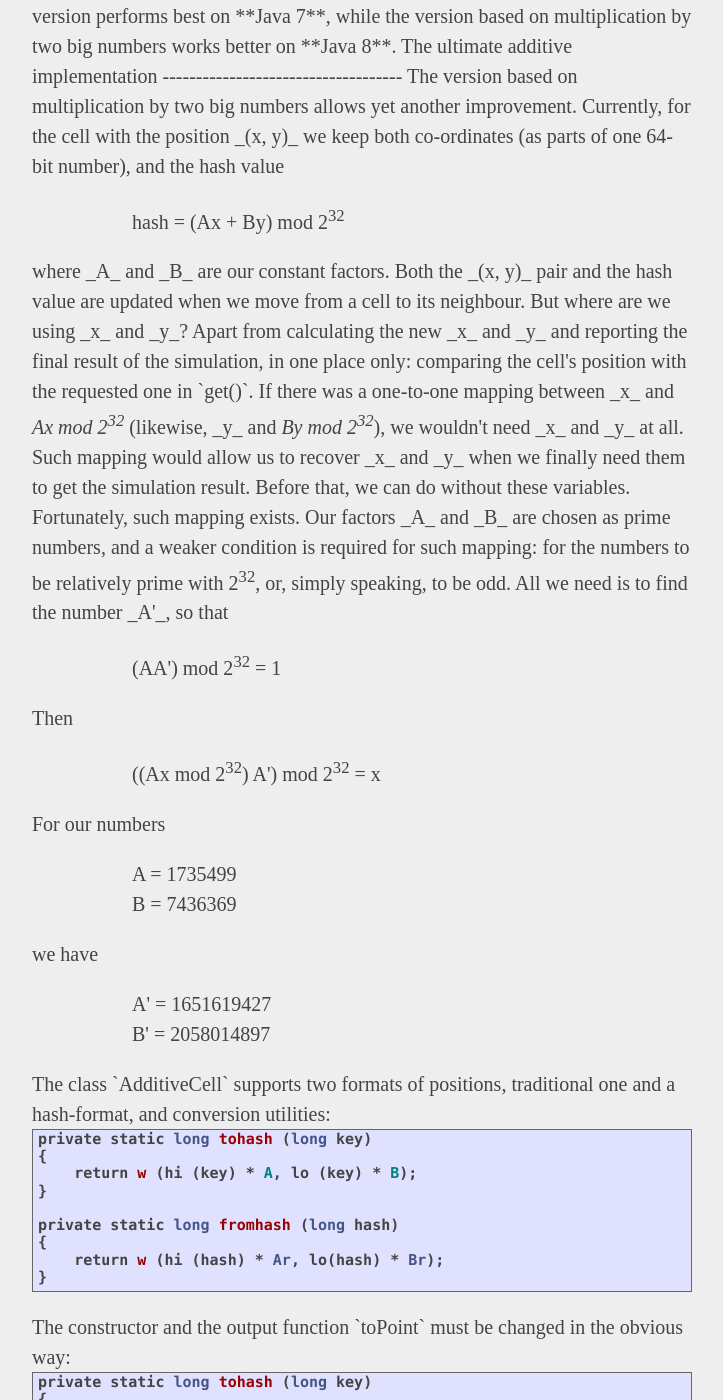
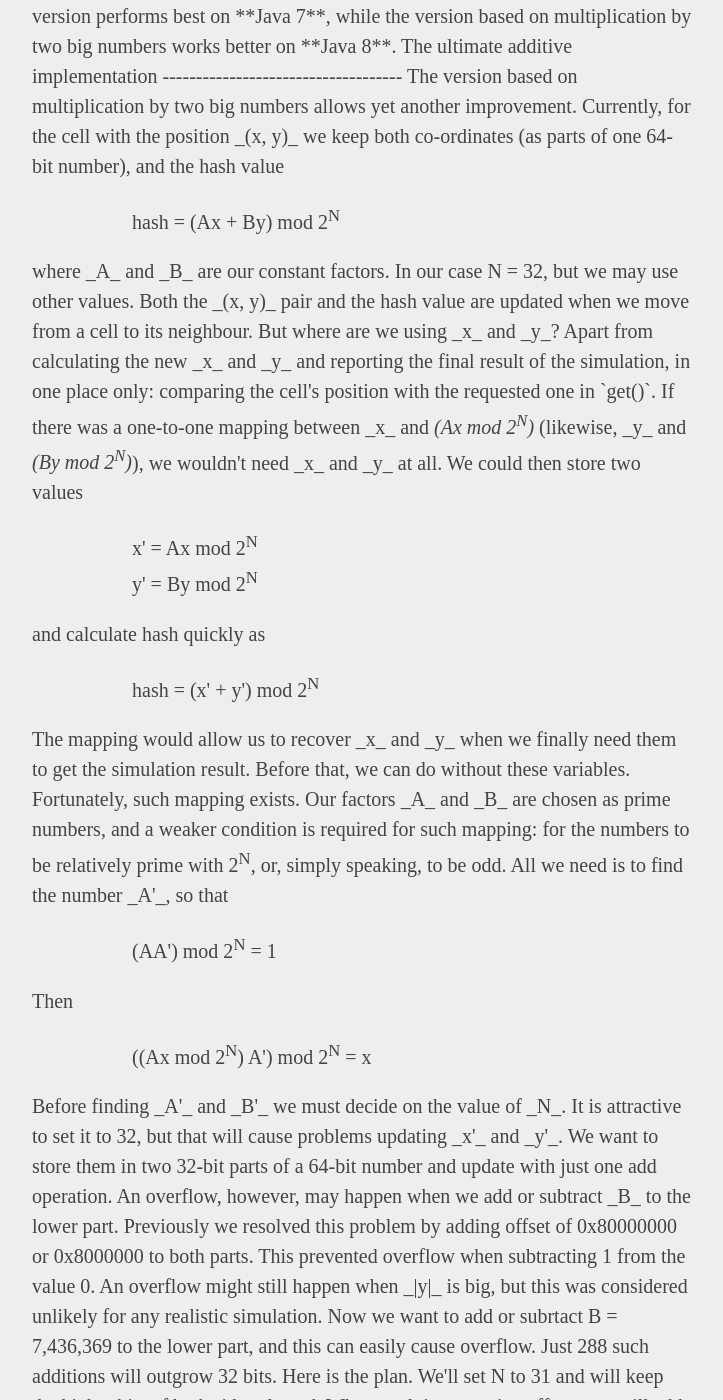
Before and after one commit to pzemtsov/pzemtsov.github.io, a Jekyll site: the page built from _posts/2016-01-31-home-made-hash-tables-in-java.md, in a window 1280 px wide and 1400 px high, scrolled down 15411 px. Shown: the whole window, without its empty margins (278-1001 px from the left). Built offline with Jekyll 4.4.1, drawn with Linux system fonts in a browser that asks for light colours; nearby versions of some CDN libraries; Markdown is read by kramdown in place of the engine named in the settings; some of the changed text lies outside the part shown.

Commit message:
Minor fix

```diff
--- a/_posts/2016-01-31-home-made-hash-tables-in-java.md
+++ b/_posts/2016-01-31-home-made-hash-tables-in-java.md
@@ -193,7 +193,7 @@
 key may be stored simply as `long`). Moreover, this way we also save a call to `equals` on the key objects: we can compare `long` values directly. Altogether this offers
 some improvement, we'll check now how big.
 
-All the code is available in [this repository]({{ site.REPO-LIFE }}/tree/1416a32afceacbc59f94d4c1be9ed42625736e32).
+All the code is available in [this repository]({{ site.REPO-LIFE }}/tree/36d73f731497d0aa84b8587a862b410cb77121da).
 
 First, we need an object to replace `Entry`, we'll call it `Cell`:
 
@@ -768,28 +768,52 @@
 one 64-bit number), and the hash value
 
   <div class="formula">
-    hash = (Ax + By) mod 2<sup>32</sup>
+    hash = (Ax + By) mod 2<sup>N</sup>
   </div>
 
-where _A_ and _B_ are our constant factors. Both the _(x, y)_ pair and the hash value are updated when we move from a cell to its neighbour. But where are we using _x_ and _y_?
+where _A_ and _B_ are our constant factors. In our case N = 32, but we may use other values. Both the _(x, y)_ pair and the hash value are updated when we move from a cell to its neighbour. But where are we using _x_ and _y_?
 Apart from calculating the new _x_ and _y_ and reporting the final result of the simulation, in one place only: comparing the cell's position with the requested one in `get()`.
-If there was a one-to-one mapping between _x_ and <em>Ax&nbsp;mod&nbsp;2<sup>32</sup></em>
-(likewise, _y_ and <em>By&nbsp;mod&nbsp;2<sup>32</sup></em>),
-we wouldn't need _x_ and _y_ at all. Such mapping would allow us to recover _x_ and _y_ when we finally need them to get the simulation result. Before that,
+If there was a one-to-one mapping between _x_ and <em>(Ax&nbsp;mod&nbsp;2<sup>N</sup>)</em>
+(likewise, _y_ and <em>(By&nbsp;mod&nbsp;2<sup>N</sup>)</em>),
+we wouldn't need _x_ and _y_ at all. We could then store two values
+
+  <div class="formula">
+    x' = Ax mod 2<sup>N</sup><br/>
+    y' = By mod 2<sup>N</sup><br/>
+  </div>
+
+and calculate hash quickly as
+
+  <div class="formula">
+    hash = (x' + y') mod 2<sup>N</sup>
+  </div>
+
+The mapping would allow us to recover _x_ and _y_ when we finally need them to get the simulation result. Before that,
 we can do without these variables.
 
 Fortunately, such mapping exists. Our factors _A_ and _B_ are chosen as prime numbers, and a weaker condition is required for such mapping: for the numbers to
-be relatively prime with 2<sup>32</sup>, or, simply speaking, to be odd. All we need is to find the number _A'_, so that
+be relatively prime with 2<sup>N</sup>, or, simply speaking, to be odd. All we need is to find the number _A'_, so that
 
   <div class="formula">
-    (AA') mod 2<sup>32</sup> = 1
+    (AA') mod 2<sup>N</sup> = 1
   </div>
 
 Then
 
   <div class="formula">
-    ((Ax mod 2<sup>32</sup>) A') mod 2<sup>32</sup> = x
+    ((Ax mod 2<sup>N</sup>) A') mod 2<sup>N</sup> = x
   </div>
+
+Before finding _A'_ and _B'_ we must decide on the value of _N_. It is attractive to set it to 32, but that will cause problems updating _x'_ and _y'_. We want to store them
+in  two 32-bit parts of a 64-bit number and update with just one add operation. An overflow, however, may happen when we add or subtract _B_ to the lower part.
+Previously we resolved this problem by adding offset of 0x80000000 or 0x8000000 to both parts. This prevented overflow when subtracting 1 from the value 0. An overflow might
+still happen when _|y|_ is big, but this was considered unlikely for any realistic simulation.
+
+Now we want to add or subrtact B = 7,436,369 to the lower part, and this can easily cause overflow. Just 288 such additions will outgrow 32 bits.
+
+Here is the plan. We'll set N to 31 and will keep the higher bits of both sides cleared. When applying negative offsets, we will add
+<em>(&minus;B&nbsp;&&nbsp;(2<sup>31</sup>&minus;1))</em> instead of
+subtracting B. This will avoid overflows at a cost of reducing our workspace to 31 bits instead of 32.
 
 For our numbers
 
@@ -798,42 +822,64 @@
     B = 7436369
   </div>
 
-we have
+we have, when N=31:
 
   <div class="formula">
     A' = 1651619427<br/>
     B' = 2058014897
   </div>
 
-The class `AdditiveCell` supports two formats of positions, traditional one and a hash-format, and conversion utilities:
+The class `AdditiveCell` supports conversion from the traditional format to the hash-format:
 
 {% highlight Java %}
-private static long tohash (long key)
-{
-    return w (hi (key) * A, lo (key) * B);
-}
+    public static long MASK = 0x7FFFFFFF7FFFFFFFL;
 
-private static long fromhash (long hash)
-{
-    return w (hi (hash) * Ar, lo(hash) * Br);
-}
+    public static long encode (int x, int y)
+    {
+        return w (x * A, y * B) & MASK;
+    }
+
+    public static Point decode (long hash)
+    {
+        int x = (hi (hash) * Ar) << 1 >> 1;
+        int y = (lo (hash) * Br) << 1 >> 1;
+        return new Point (x, y);
+    }
 {% endhighlight %}
 
-The constructor and the output function `toPoint` must be changed in the obvious way:
+The change in the Life implementation is quite straightforward (see `Hash_Additive3`). Here, for instance, is new `set()` and new `inc()`:
 
 {% highlight Java %}
-private static long tohash (long key)
-{
-    return w (hi (key) * A, lo (key) * B);
-}
+    public static long AM = w (-AdditiveCell.A, 0) & MASK;
+    public static long BM = w (0, -AdditiveCell.B) & MASK;
 
-private static long fromhash (long hash)
-{
-    return w (hi (hash) * Ar, lo(hash) * Br);
-}
+    void set (AdditiveCell c)
+    {
+        long w = c.pos;
+        inc (w+AM+BM);
+        inc (w+AM);
+        inc (w+AM+B);
+        inc (w+BM);
+        inc (w+B);
+        inc (w+A+BM);
+        inc (w+A);
+        inc (w+A+B);
+        c.set ();
+    }
+
+    private void inc (long w)
+    {
+        w &= MASK;
+        AdditiveCell c = get (w);
+        if (c == null) {
+            put (new AdditiveCell (w, 1));
+        } else {
+            c.inc ();
+        }
+    }
 {% endhighlight %}
 
-The change in the Life implementation is quite straightforward (see `Hash_Additive3`). The new hash function is worth noticing:
+The new hash function is worth looking at:
 
 {% highlight Java %}
 private int hash (long key)
@@ -882,8 +928,8 @@
 <tr><td class="label">Hash_HomeMade5</td> <td class="ttext">The action lists were introduced              </td><td> 395</td><td>  354</td></tr>
 <tr><td class="label">Hash_HomeMade6</td> <td class="ttext">The division-based hash function, hard coded  </td><td> 392</td><td>  353</td></tr>
 <tr><td class="label">Hash_Additive</td> <td class="ttext">The division-based hash function, additive     </td><td> 358</td><td>  327</td></tr>
-<tr><td class="label">Hash_Additive2</td> <td class="ttext">Multiplication by two big numbers, additive   </td><td> 349</td><td>  351</td></tr>
-<tr><td class="label">Hash_Additive3</td> <td class="ttext">Multiplication by two big numbers, ultimate additive</td><td> 343</td><td>  361</td></tr>
+<tr><td class="label">Hash_Additive2</td> <td class="ttext">Multiplication by two big numbers, additive   </td><td> 349</td><td>  351</td></tr>        // 7:381
+<tr><td class="label">Hash_Additive3</td> <td class="ttext">Multiplication by two big numbers, ultimate additive</td><td> 343</td><td>  361</td></tr>  // 7:373
 </table>
 
 Here is the same data as a graph (the **Java 8** time for `Hash_Reference` is excluded):
```
